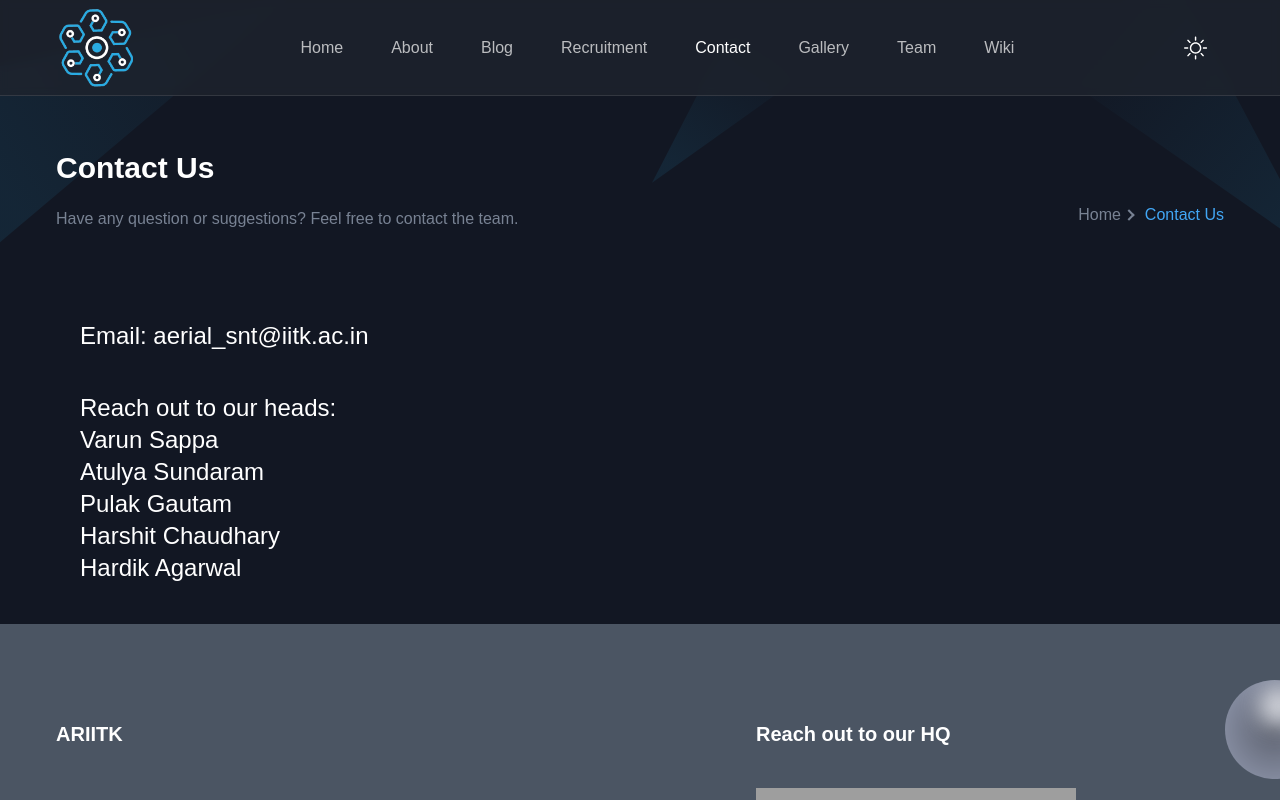
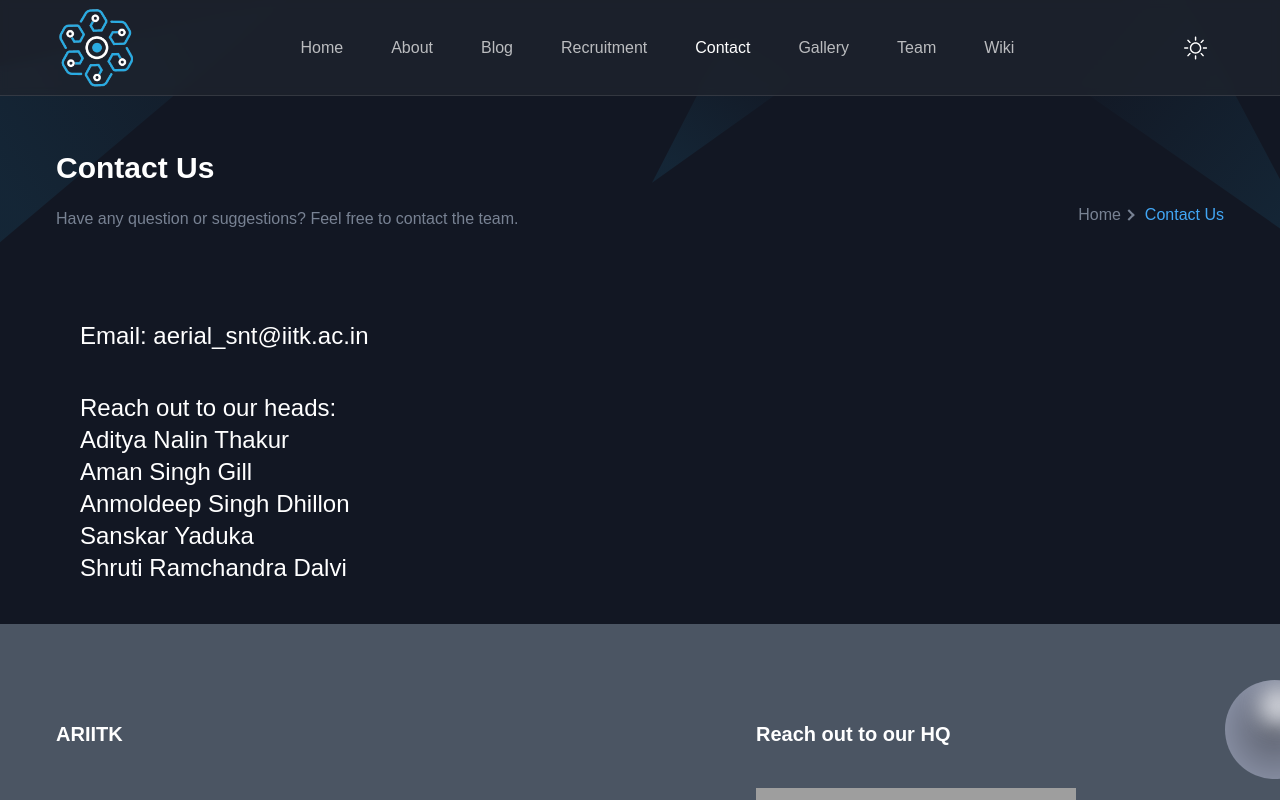
Before and after one commit to AerialRobotics-IITK/ariitk, a Next.js app: page /contact in a window 1280 px wide. Shown: the top 800 px of the page. Built offline with nearby package versions, Linux system fonts and the light colour scheme; grey boxes are pictures that could not be loaded; a web font is replaced by a local one.

Commit message:
Update index.tsx

```diff
--- a/components/Contact/index.tsx
+++ b/components/Contact/index.tsx
@@ -20,52 +20,52 @@ const Contact = () => {
         <br />
         <a
           className=""
-          href="mailto:varunsappa21@iitk.ac.in"
+          href="mailto:adityant22@iitk.ac.in"
           target="_blank"
           rel="noreferrer"
         >
           {" "}
-          Varun Sappa
+          Aditya Nalin Thakur
         </a>
         <br />
         <a
           // className="underline"
-          href="mailto:aatulya21@iitk.ac.in"
+          href="mailto:amansg22@iitk.ac.in"
           target="_blank"
           rel="noreferrer"
         >
           {" "}
-          Atulya Sundaram
+          Aman Singh Gill
         </a>
         <br />
         <a
           // className="underline"
-          href="mailto:pulakg21@iitk.ac.in"
+          href="mailto:dhillon22@iitk.ac.in"
           target="_blank"
           rel="noreferrer"
         >
           {" "}
-          Pulak Gautam
+          Anmoldeep Singh Dhillon
         </a>
         <br />
         <a
           // className="underline"
-          href="mailto:harshitc21@iitk.ac.in"
+          href="mailto:sanskary22@iitk.ac.in"
           target="_blank"
           rel="noreferrer"
         >
           {" "}
-          Harshit Chaudhary
+          Sanskar Yaduka
         </a>
         <br />
         <a
           // className="underline"
-          href="mailto:hardikag21@iitk.ac.in"
+          href="mailto:shrutird22@iitk.ac.in"
           target="_blank"
           rel="noreferrer"
         >
           {" "}
-          Hardik Agarwal
+          Shruti Ramchandra Dalvi
         </a>
       </div>
     </div>
```
